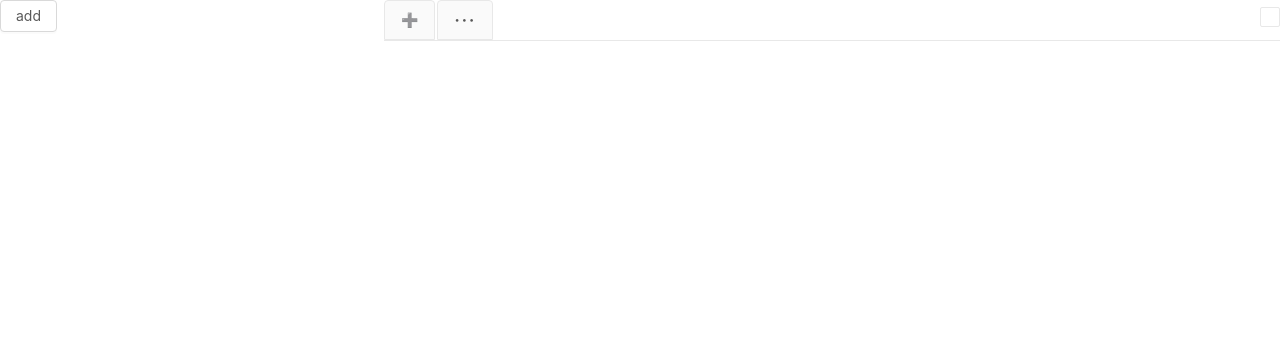
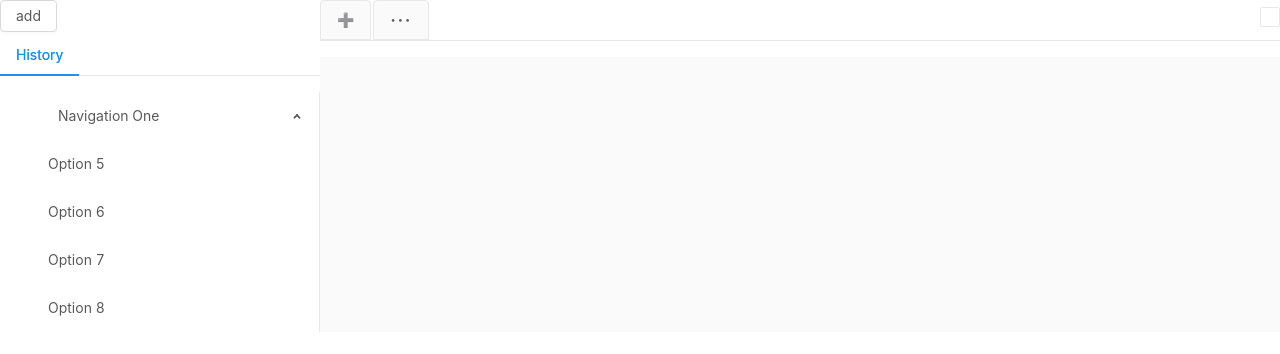
Before and after one commit to LuckLin520/XiaolinPost, a Vue app: page / in a window 1280 px wide. Shown: the top 354 px of the page. Built offline with nearby package versions, Linux system fonts and the light colour scheme.

Commit message:
histtory list only

```diff
--- a/src/components/HistoryBox/index.vue
+++ b/src/components/HistoryBox/index.vue
@@ -1,15 +1,43 @@
 <template>
 <div class="HistoryBox">
     <a-button @click="readCondition">add</a-button>
+    <a-tabs :animated="false">
+            <a-tab-pane tab="History" key="Params">
+                <a-menu
+                    :default-open-keys="['sub1']"
+                    mode="inline"
+                >
+                <a-sub-menu key="sub1">
+                    <span slot="title"><a-icon type="mail" /><span>Navigation One</span></span>
+                    <a-menu-item key="5">
+                    Option 5
+                    </a-menu-item>
+                    <a-menu-item key="6">
+                    Option 6
+                    </a-menu-item>
+                    <a-menu-item key="7">
+                    Option 7
+                    </a-menu-item>
+                    <a-menu-item key="8">
+                    Option 8
+                    </a-menu-item>
+                </a-sub-menu>
+                </a-menu>
+            </a-tab-pane>
+    </a-tabs>
 </div>
 </template>
 
 <script>
 export default {
+    computed: {
+        history() {
+            return this.$store.state.history
+        }
+    },
     methods: {
         readCondition() {
-            let history = JSON.parse(localStorage.history)
-            this.$emit('readCondition', history[0])
+            this.$emit('readCondition', this.history[0])
         }
     }
 }
@@ -17,6 +45,6 @@ export default {
 
 <style lang='less' scoped>
 .HistoryBox{
-    width: 30%;
+    width: 25%;
 }
 </style>
--- a/src/components/XiaolinTabs/index.vue
+++ b/src/components/XiaolinTabs/index.vue
@@ -34,6 +34,11 @@ export default {
       panes: [],
       newTabIndex: 0
     };
+  },
+  computed: {
+      history() {
+          return this.$store.state.history
+      }
   },
   methods: {
     onChange(key) {
@@ -91,9 +96,9 @@ export default {
       obj[type].bind(this)()
     },
     async onSend(params) {
-      let history = localStorage.history ? JSON.parse(localStorage.history) : []
-      history.push(params)
-      localStorage.history = JSON.stringify(history)
+      params._TIME = Date.now()
+      this.history.push(params)
+      this.$store.commit('save', {history: this.history})
 
       ;/^https?:\/\//.test(params.address)
       let url = params.address || '/'
--- a/src/components/XiaolinTabs/tabContent.vue
+++ b/src/components/XiaolinTabs/tabContent.vue
@@ -8,7 +8,7 @@
             <a-input placeholder="Enter request URL" :value="allURL" @change="addressChange"/>
         </a-input-group>
         <a-switch checked-children="关闭代理" un-checked-children="启用代理" v-model="proxy"/>
-        <a-button type="primary" icon="rocket" style="margin-left:14px;font-weight:600" size='large' @click="onSend">Send</a-button>
+        <a-button type="primary" :icon="$store.state.loading?'loading':'rocket'" style="margin-left:14px;font-weight:600" size='large' @click="onSend" :disabled="$store.state.loading">Send</a-button>
     </div>
     <div class="optionbox">
         <a-tabs :v-model="activeKey" :animated="false">
@@ -122,7 +122,15 @@ export default {
                 this.address = v.condition.address
                 this.params = v.condition.params
                 if(Object.keys(v.condition.headers).length){
-                    this.$refs['KeyValueHeaders'].onJsonChange(v.condition.headers)
+                    let keyArr = this.$store.state.defaultHeaders.map(b=>b.key)
+                    console.log(keyArr)
+                    let obj = {}
+                    for(let key in v.condition.headers) {
+                        let idx = keyArr.indexOf(key)
+                        if(idx > -1) this.$store.state.defaultHeaders[idx].value = v.condition.headers[key]
+                        else if(key != 'Content-Type') obj[key] = v.condition.headers[key]
+                    }
+                    this.$refs['KeyValueHeaders'].onJsonChange(obj)
                 }
                 if(v.condition.headers['Content-Type']) {
                     this.cttype = v.condition.headers['Content-Type'] === 'multipart/form-data' ? 'form-data' : v.condition.headers['Content-Type']
--- a/src/store/index.js
+++ b/src/store/index.js
@@ -3,7 +3,7 @@ import Vuex from 'vuex'
 
 Vue.use(Vuex)
 
-export default new Vuex.Store({
+const store = new Vuex.Store({
   state: {
     defaultHeaders: [{
       key: 'XiaolinPost-Token',
@@ -35,7 +35,9 @@ export default new Vuex.Store({
       value: 'keep-alive',
       isDefault: true
     }],
-    bodys: {}
+    bodys: {},
+    history: localStorage.history ? JSON.parse(localStorage.history) : [],
+    loading: false
   },
   mutations: {
     save(state, payload) {
@@ -49,3 +51,7 @@ export default new Vuex.Store({
   modules: {
   }
 })
+store.subscribe((mutation) => {
+  if(mutation.payload.history) localStorage.history = JSON.stringify(mutation.payload.history)
+})
+export default store
--- a/src/utils/request.js
+++ b/src/utils/request.js
@@ -1,7 +1,6 @@
 // util.js
 import axios from 'axios'
-// import cookies from 'vue-cookies'
-// import router from 'vue-router'
+import store from '@/store'
 export const $axios = axios.create({ // 自定义一个实例，用于timeout 等一些方法
   timeout: 60000,
 })
@@ -9,6 +8,7 @@ export const $axios = axios.create({ // 自定义一个实例，用于timeout
 // 拦截请求
 $axios.interceptors.request.use(
   config => {
+    store.commit('save',{loading: true})
     // console.log(config);
     // let t = cookies.get('t')
     // if (t) {
@@ -27,6 +27,7 @@ $axios.interceptors.request.use(
 $axios.interceptors.response.use(
   response => {
     // console.log(response)
+    store.commit('save',{loading: false})
     return response
   },
   err => {
@@ -41,6 +42,7 @@ $axios.interceptors.response.use(
     //       })
     //   }
     // }
+    store.commit('save',{loading: false})
     return Promise.reject(err)
   }
 )
```
